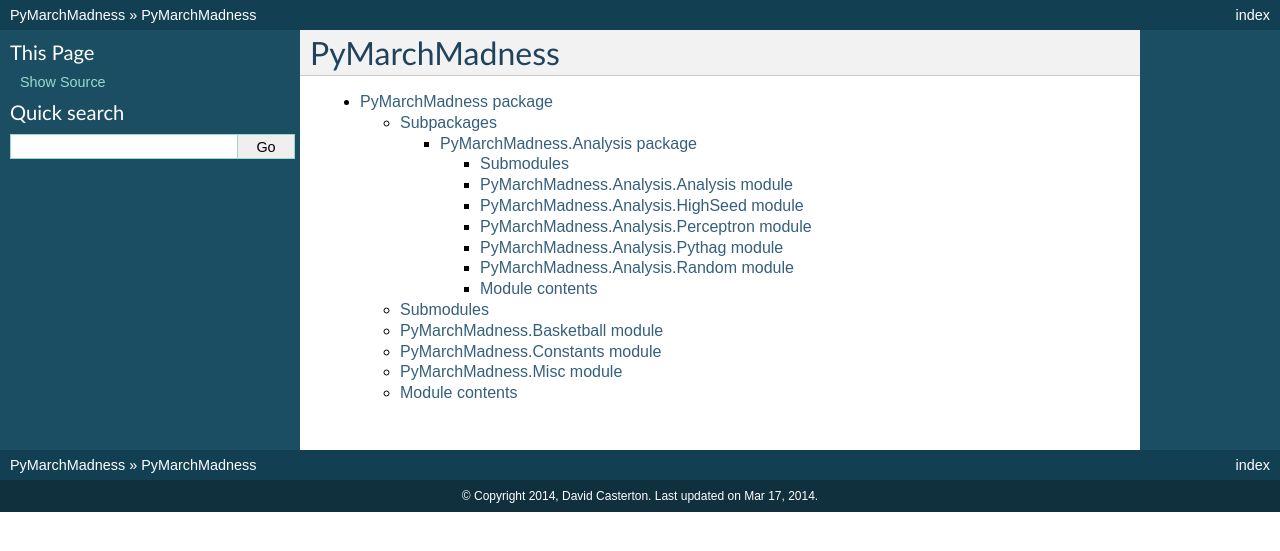
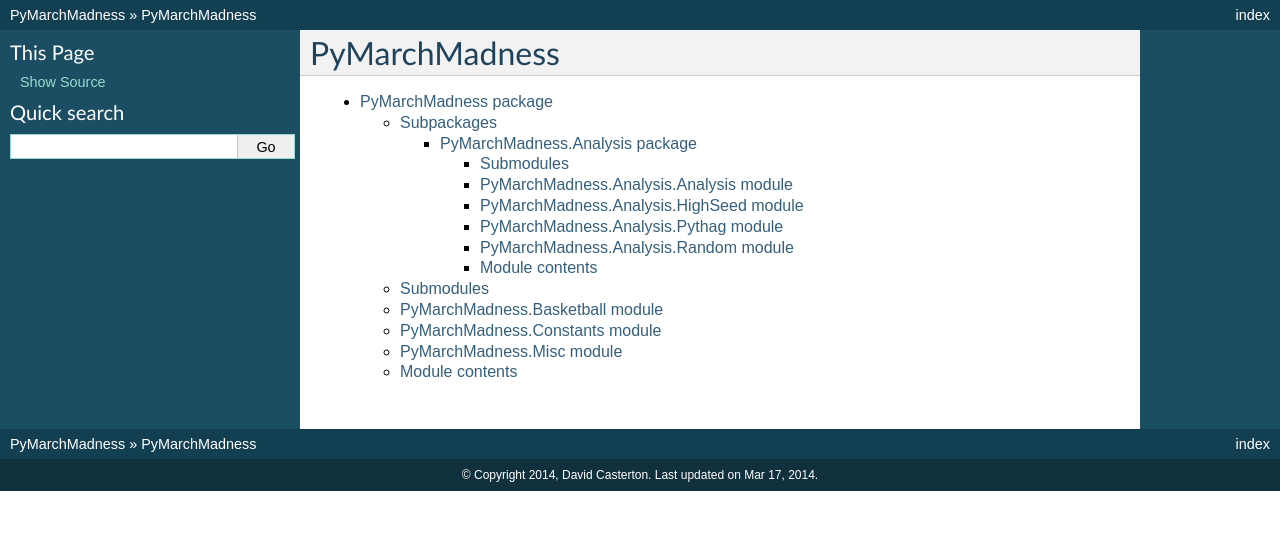
Before and after one commit to davidcasterton/PyMarchMadness, a Sphinx documentation site: the page built from docs/modules.rst, in a window 1280 px wide. Shown: the top 551 px of the page. Built offline with Sphinx 7.4.7, drawn with Linux system fonts in a browser that asks for light colours.

Commit message:
docs updates

```diff
--- a/docs/PyMarchMadness.Analysis.rst
+++ b/docs/PyMarchMadness.Analysis.rst
@@ -16,14 +16,6 @@ PyMarchMadness.Analysis.HighSeed module
 ---------------------------------------
 
 .. automodule:: PyMarchMadness.Analysis.HighSeed
-    :members:
-    :undoc-members:
-    :show-inheritance:
-
-PyMarchMadness.Analysis.Perceptron module
------------------------------------------
-
-.. automodule:: PyMarchMadness.Analysis.Perceptron
     :members:
     :undoc-members:
     :show-inheritance:
--- a/docs/index.rst
+++ b/docs/index.rst
@@ -13,7 +13,7 @@ Contents:
 
    PyMarchMadness.rst
 
-.. inheritance-diagram:: PyMarchMadness PyMarchMadness.Basketball PyMarchMadness.Basketball.TeamFactory PyMarchMadness.Basketball.Team PyMarchMadness.Basketball.Season PyMarchMadness.Basketball.Tournament PyMarchMadness.Analysis PyMarchMadness.Analysis.Analysis PyMarchMadness.Analysis.Random PyMarchMadness.Analysis.HighSeed PyMarchMadness.Analysis.Perceptron PyMarchMadness.Analysis.Pythag
+.. inheritance-diagram:: PyMarchMadness PyMarchMadness.Basketball PyMarchMadness.Basketball.TeamFactory PyMarchMadness.Basketball.Team PyMarchMadness.Basketball.Season PyMarchMadness.Basketball.Tournament PyMarchMadness.Analysis PyMarchMadness.Analysis.Analysis PyMarchMadness.Analysis.Random PyMarchMadness.Analysis.HighSeed PyMarchMadness.Analysis.Pythag
    :parts: 2
 
 Indices and tables
```
